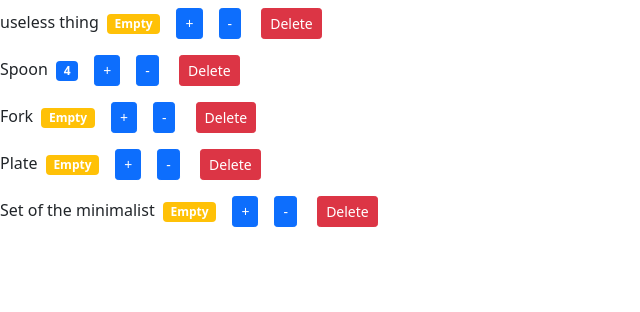
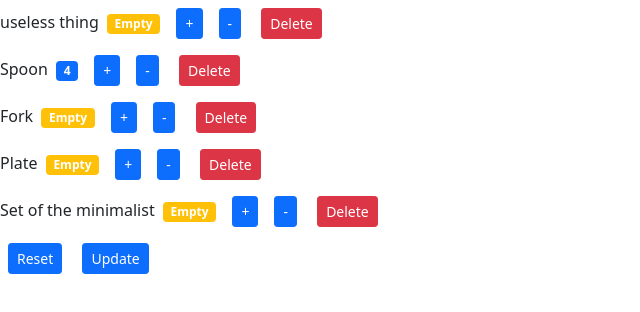
Before and after one commit to slavaOlshanechky/reactAppEd, a React (Create React App) app: page / in a window 1280 px wide. Shown: the top 312 px of the page, without its empty margins (0-640 px from the left). Built offline with nearby package versions, Linux system fonts and the light colour scheme.

Commit message:
one entity attributes transmition

```diff
--- a/src/components/counter.jsx
+++ b/src/components/counter.jsx
@@ -2,8 +2,10 @@ import React, { useState } from "react";
 
 const Counter = (props) => {
   // console.log(props);
-  const [value, setValue] = useState(props.value); //useState can contain [],{},[{}]
 
+  //child component shouldn't has his own state
+  // const [value, setValue] = useState(props.value); //useState can contain [],{},[{}]
+  const { value } = props;
   const formatValue = () => {
     return value === 0 ? "Empty" : value;
   };
@@ -15,10 +17,12 @@ const Counter = (props) => {
   };
 
   const handleIncrement = () => {
-    setValue((prevState) => prevState + 1);
+    // setValue((prevState) => prevState + 1);
+    console.log("handleIncrement");
   };
   const handleDecrement = () => {
-    setValue((prevState) => prevState - 1);
+    // setValue((prevState) => prevState - 1);
+    console.log("handleDecrement");
   };
 
   return (
--- a/src/components/countersList.jsx
+++ b/src/components/countersList.jsx
@@ -2,31 +2,54 @@ import React, { useState } from "react";
 import Counter from "./counter";
 
 const CountersList = () => {
-  const [counters, setCounters] = useState([
-    { id: 0, value: 0, name: "useless thing" },
+  const initialState = [
+    { id: 0, value: 0, name: "useless thing", price: "200" },
     { id: 1, value: 4, name: "Spoon" },
     { id: 2, value: 0, name: "Fork" },
     { id: 3, value: 0, name: "Plate" },
     { id: 4, value: 0, name: "Set of the minimalist" },
-  ]);
+  ];
+  const updaterState = [
+    { id: 0, value: 2, name: "useless thing", price: "200" },
+    { id: 1, value: 8, name: "Spoon" },
+    { id: 2, value: 1, name: "Fork" },
+    { id: 3, value: 5, name: "Plate" },
+    { id: 4, value: 3, name: "Set of the minimalist" },
+  ];
+  const [counters, setCounters] = useState(initialState);
 
   const handleDelete = (id) => {
     // console.log("handleDeleteID: ", id);
     const newCounters = counters.filter((c) => c.id !== id);
     setCounters(newCounters);
   };
+  const handleReset = () => {
+    setCounters(initialState);
+  };
+
+  function handleUpdate() {
+    setCounters(updaterState);
+  }
 
   return (
     <>
       {counters.map((count) => (
         <Counter
           key={count.id}
-          id={count.id}
-          value={count.value}
-          name={count.name}
+          //don't need because we use {...count} which unite all props
+          // id={count.id}
+          // value={count.value}
+          // name={count.name}
           onDelete={handleDelete}
+          {...count}
         />
       ))}
+      <button className="btn btn-primary btn-sm m-2" onClick={handleReset}>
+        Reset
+      </button>{" "}
+      <button className="btn btn-primary btn-sm m-2" onClick={handleUpdate}>
+        Update
+      </button>
     </>
   );
 };
```
